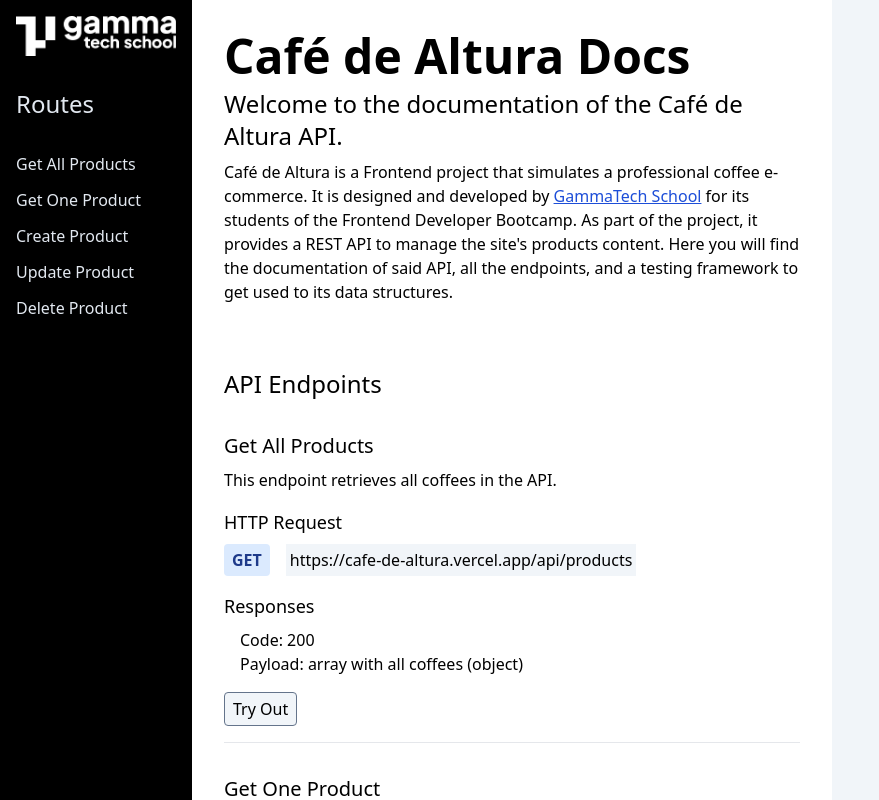
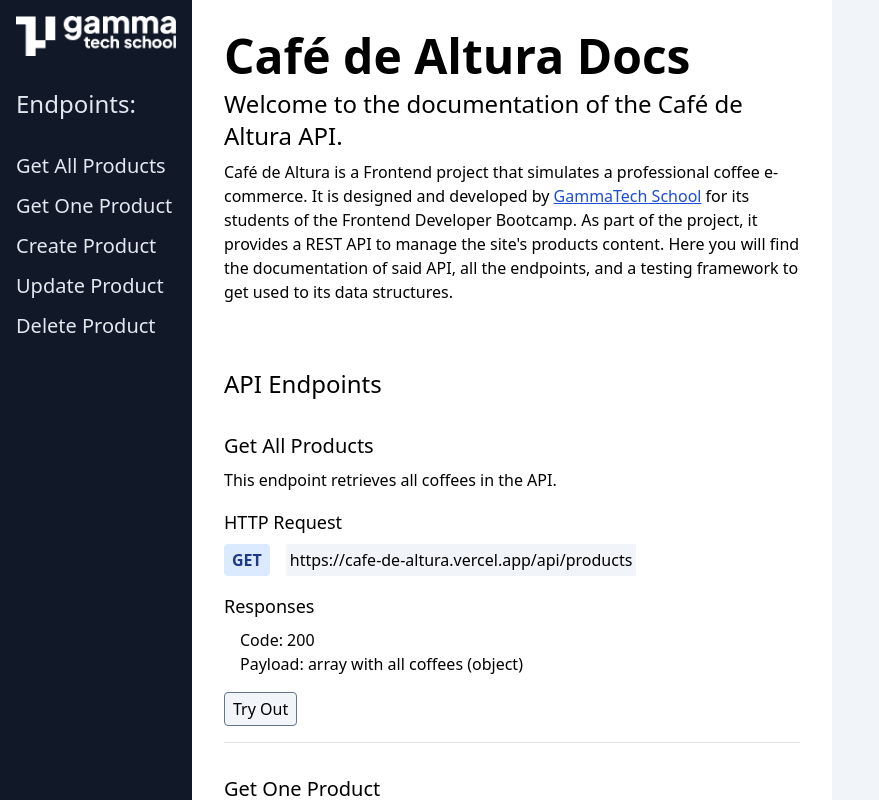
Before and after one commit to DaniPhilo/cafe_de_altura_doc, a React (Create React App) app: page / in a window 1280 px wide. Shown: the top 800 px of the page, without its empty margins (0-879 px from the left). Built offline with nearby package versions, Linux system fonts and the light colour scheme.

Commit message:
Style corrections

```diff
--- a/src/components/NavBar/NavBar.jsx
+++ b/src/components/NavBar/NavBar.jsx
@@ -3,15 +3,15 @@
 export default function NavBar() {
 
   return (
-    <nav className="fixed top-0 left-0 flex flex-col gap-8 w-navbar-width min-h-screen p-4 bg-black text-slate-200">
+    <nav className="fixed top-0 left-0 flex flex-col gap-8 w-navbar-width min-h-screen p-4 bg-gray-900 text-slate-200">
       <a href="https://www.gammatech.school/" target={"_blank"}><img src={logo} alt="" /></a>
-      <h3 className="text-2xl font-medium">Routes</h3>
+      <h3 className="text-2xl font-medium">Endpoints:</h3>
       <ul className="flex flex-col justify-start items-start gap-3">
-        <a href="#get-all-products" className="cursor-pointer hover:text-white">Get All Products</a>
-        <a href="#get-one-product" className="hover:text-white">Get One Product</a>
-        <a href="#create-product" className="cursor-pointer hover:text-white">Create Product</a>
-        <a href="#update-product" className="cursor-pointer hover:text-white">Update Product</a>
-        <a href="#delete-product" className="cursor-pointer hover:text-white">Delete Product</a>
+        <a href="#get-all-products" className="cursor-pointer text-xl hover:text-white">Get All Products</a>
+        <a href="#get-one-product" className="cursor-pointer text-xl hover:text-white">Get One Product</a>
+        <a href="#create-product" className="cursor-pointer text-xl hover:text-white">Create Product</a>
+        <a href="#update-product" className="cursor-pointer text-xl hover:text-white">Update Product</a>
+        <a href="#delete-product" className="cursor-pointer text-xl hover:text-white">Delete Product</a>
       </ul>
     </nav>
   )
```
